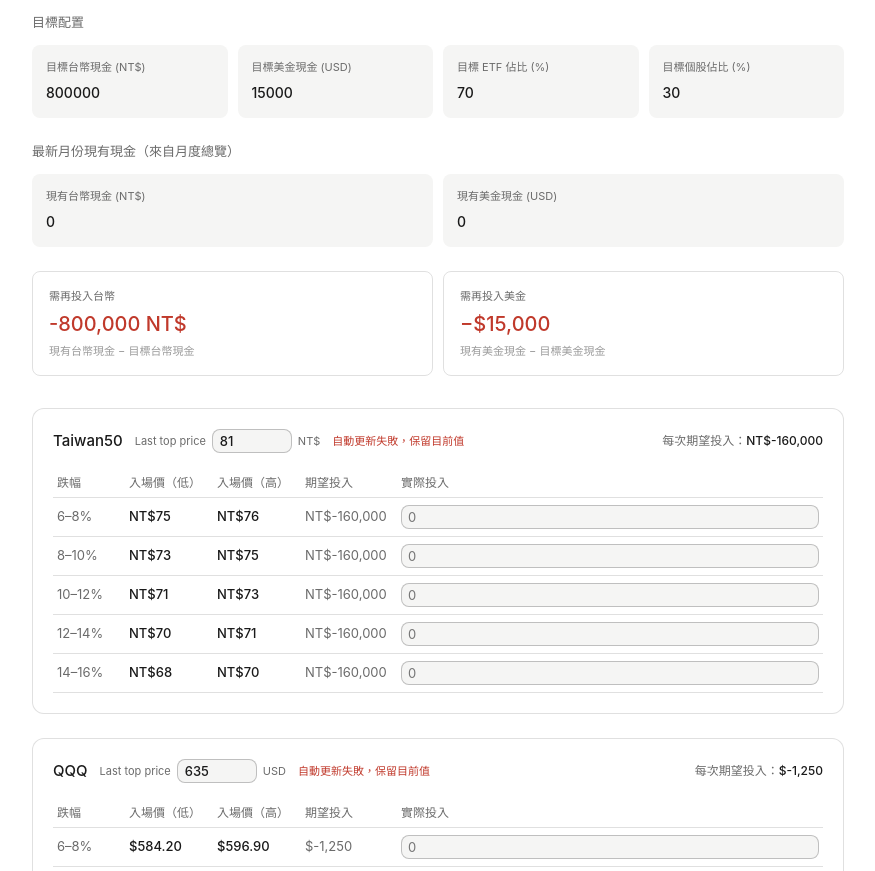
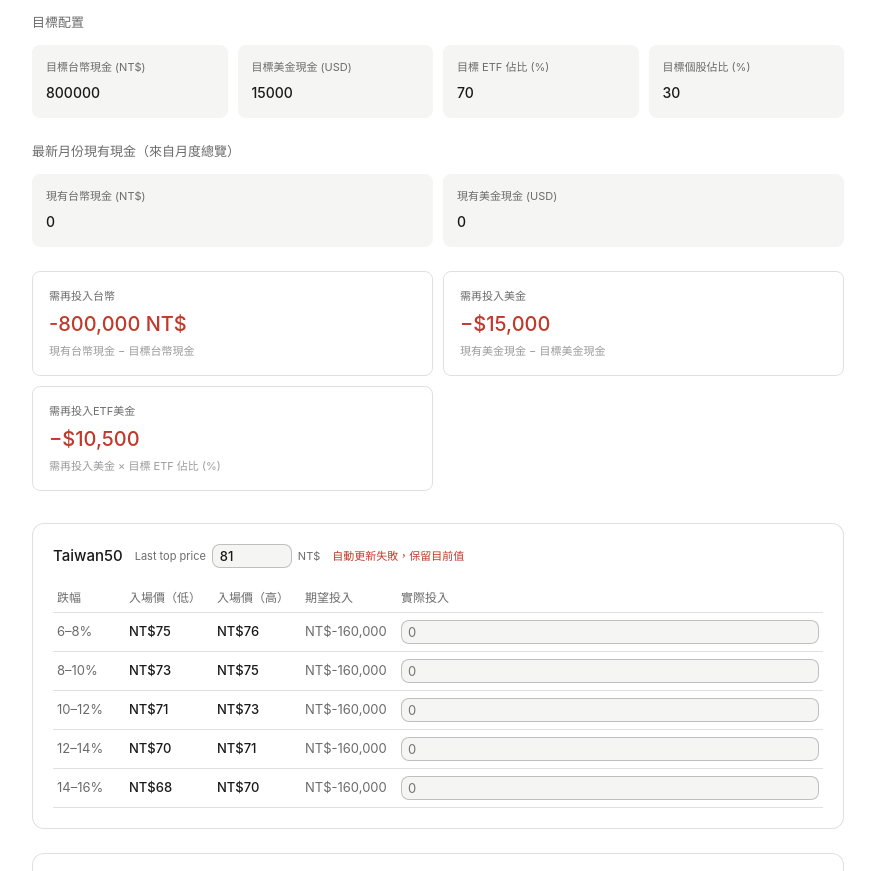
Before and after one commit to Huan-Ting/invest_calculator, a website: page public/index.html in a window 1280 px wide. Shown: the part 70-941 px from the top of the page, without its empty margins (202-1077 px from the left). Drawn offline with Linux system fonts and the light colour scheme; no server answers.

Commit message:
US drop range update

```diff
--- a/public/index.html
+++ b/public/index.html
@@ -99,6 +99,11 @@
       <div id="need_usd_display" style="font-size:20px;font-weight:500">—</div>
       <div style="font-size:11px;color:var(--color-text-tertiary);margin-top:4px">現有美金現金 − 目標美金現金</div>
     </div>
+    <div style="border-radius:var(--border-radius-md);padding:1rem;border:0.5px solid var(--color-border-tertiary)">
+      <div style="font-size:11px;color:var(--color-text-secondary);margin-bottom:4px">需再投入ETF美金</div>
+      <div id="need_etf_usd_display" style="font-size:20px;font-weight:500">—</div>
+      <div style="font-size:11px;color:var(--color-text-tertiary);margin-top:4px">需再投入美金 × 目標 ETF 佔比 (%)</div>
+    </div>
   </div>
 
   <div id="targets" style="display:flex;flex-direction:column;gap:1.5rem"></div>
@@ -107,9 +112,9 @@
 <script>
 const ETFs=[
   {id:'tw50',name:'Taiwan50',currency:'NT$',divs:5,ranges:[[6,8],[8,10],[10,12],[12,14],[14,16]],needKey:'ntd',quoteSymbol:'0050.TW'},
-  {id:'qqq',name:'QQQ',currency:'USD',divs:12,ranges:[[6,8],[8,10],[10,12],[12,14],[14,16]],needKey:'usd',quoteSymbol:'QQQ'},
-  {id:'vti',name:'VTI',currency:'USD',divs:12,ranges:[[6,8],[8,10],[10,12],[12,14]],needKey:'usd',quoteSymbol:'VTI'},
-  {id:'vt',name:'VT',currency:'USD',divs:12,ranges:[[6,8],[8,10],[10,12],[12,14]],needKey:'usd',quoteSymbol:'VT'},
+  {id:'qqq',name:'QQQ',currency:'USD',divs:12,ranges:[[6,7],[7,8],[8,10],[10,15],[15,20]],needKey:'usd',quoteSymbol:'QQQ'},
+  {id:'vti',name:'VTI',currency:'USD',divs:12,ranges:[[6,7],[7,8],[8,10],[10,15],[15,20]],needKey:'usd',quoteSymbol:'VTI'},
+  {id:'vt',name:'VT',currency:'USD',divs:12,ranges:[[6,7],[7,8],[8,10],[10,15],[15,20]],needKey:'usd',quoteSymbol:'VT'},
 ];
 
 const STORAGE_KEY='inv_plan_v3';
@@ -274,7 +279,6 @@ function buildTargets(){
           <span style="font-size:11px;color:var(--color-text-secondary)">${etf.currency}</span>
         </div>
         <div id="price_meta_${etf.id}" style="font-size:11px;color:var(--color-text-secondary)">使用目前儲存值</div>
-        <div style="margin-left:auto;font-size:12px;color:var(--color-text-secondary)">每次期望投入：<span id="per_${etf.id}" style="font-weight:500;color:var(--color-text-primary)">—</span></div>
       </div>
       <table style="width:100%;border-collapse:collapse;font-size:13px;table-layout:fixed">
         <colgroup><col style="width:72px"><col style="width:88px"><col style="width:88px"><col style="width:96px"><col></colgroup>
@@ -296,23 +300,29 @@ function buildTargets(){
 function calc(){
   const tNtd=parseFloat(document.getElementById('target_ntd').value)||0;
   const tUsd=parseFloat(document.getElementById('target_usd').value)||0;
+  const etfPct=(parseFloat(document.getElementById('etf_pct').value)||0)/100;
   const cNtd=parseFloat(document.getElementById('cur_ntd').value)||0;
   const cUsd=parseFloat(document.getElementById('cur_usd').value)||0;
 
   const needNtd=cNtd-tNtd;
   const needUsd=cUsd-tUsd;
+  const needEtfUsd=needUsd*etfPct;
 
   const nNtdEl=document.getElementById('need_ntd_display');
   const nUsdEl=document.getElementById('need_usd_display');
+  const nEtfUsdEl=document.getElementById('need_etf_usd_display');
   nNtdEl.textContent=(needNtd>=0?'+':'')+Math.round(needNtd).toLocaleString()+' NT$';
   nNtdEl.style.color=colorVal(needNtd);
   nUsdEl.textContent=(needUsd>=0?'+$':'−$')+Math.round(Math.abs(needUsd)).toLocaleString();
   nUsdEl.style.color=colorVal(needUsd);
+  nEtfUsdEl.textContent=(needEtfUsd>=0?'+$':'−$')+Math.round(Math.abs(needEtfUsd)).toLocaleString();
+  nEtfUsdEl.style.color=colorVal(needEtfUsd);
+
+  const dropWeights=[6.6,20,20,35,18.4];
 
   ETFs.forEach(etf=>{
     const needVal=etf.needKey==='ntd'?needNtd:needUsd;
     const perTime=needVal/etf.divs;
-    document.getElementById('per_'+etf.id).textContent=fmtBig(perTime,etf.currency);
 
     const p=prices[etf.id]||0;
     const tbody=document.getElementById('rows_'+etf.id);
@@ -322,13 +332,19 @@ function calc(){
       const priceHi=p*(1-lo/100);
       const key=`${etf.id}_${i}`;
       if(actual[key]===undefined)actual[key]='';
+      let expectedInvest=perTime;
+      if(etf.id==='qqq'){
+        expectedInvest=needEtfUsd*0.5*(dropWeights[i]/100);
+      }else if(etf.id==='vti'||etf.id==='vt'){
+        expectedInvest=needEtfUsd*0.25*(dropWeights[i]/100);
+      }
       const tr=document.createElement('tr');
       tr.style.borderBottom='0.5px solid var(--color-border-tertiary)';
       tr.innerHTML=`
         <td style="padding:7px 4px;color:var(--color-text-secondary)">${lo}–${hi}%</td>
         <td style="padding:7px 4px;font-weight:500;color:var(--color-text-primary)">${fmt(priceLo,etf.currency)}</td>
         <td style="padding:7px 4px;font-weight:500;color:var(--color-text-primary)">${fmt(priceHi,etf.currency)}</td>
-        <td style="padding:7px 4px;color:var(--color-text-secondary)">${fmtBig(perTime,etf.currency)}</td>
+        <td style="padding:7px 4px;color:var(--color-text-secondary)">${fmtBig(expectedInvest,etf.currency)}</td>
         <td style="padding:7px 4px"><input type="number" placeholder="0" value="${actual[key]}" style="width:100%;font-size:13px;border:0.5px solid var(--color-border-secondary);border-radius:var(--border-radius-md);padding:3px 6px;background:var(--color-background-secondary);color:var(--color-text-primary)" oninput="actual['${key}']=this.value;saveState()"></td>`;
       tbody.appendChild(tr);
     });
```
